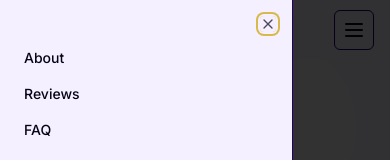
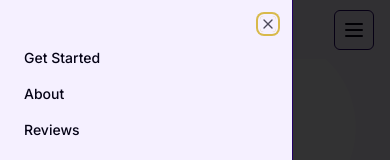
Before and after one commit to adimidania/haven-app, a Next.js app in the folder Web/haven/: page / in a window 390 px wide. Both pictures are taken after a click on the button "Toggle navigation menu". Shown: the top 160 px of the page. Built offline with nearby package versions, Linux system fonts and the light colour scheme.

Commit message:
feat: add get started button to the sheet

```diff
--- a/Web/haven/src/components/layout/navbar.tsx
+++ b/Web/haven/src/components/layout/navbar.tsx
@@ -60,6 +60,12 @@ export default function NavBar() {
                 <SheetContent side="left">
                     <div className="grid gap-4 py-6">
                         <Link
+                            href="/auth/sign-in"
+                            className="flex items-center text-sm font-medium hover:text-primary transition"
+                        >
+                            Get Started
+                        </Link>
+                        <Link
                             href="#about"
                             className="flex items-center text-sm font-medium hover:text-primary transition"
                             prefetch={false}
```
